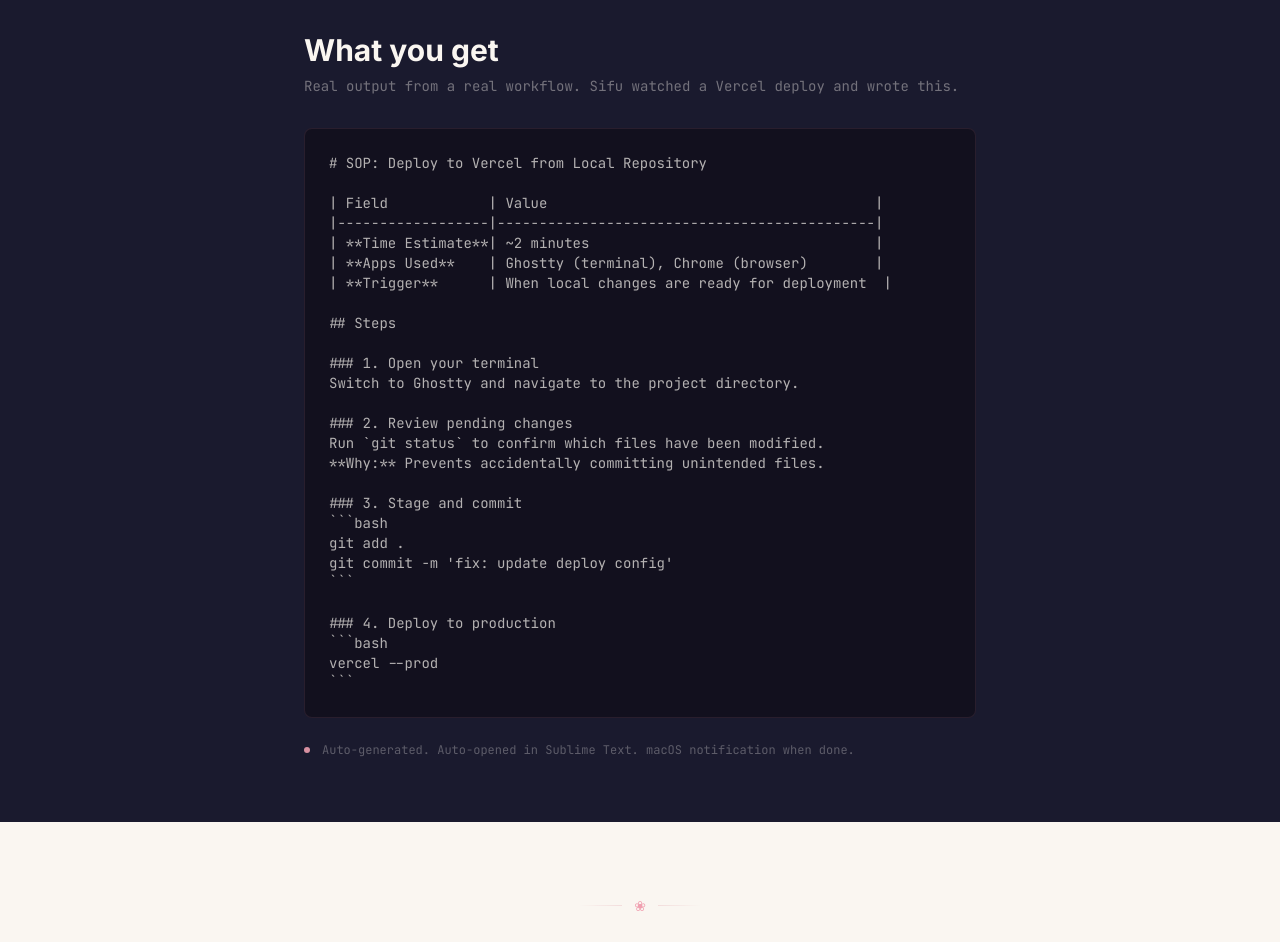
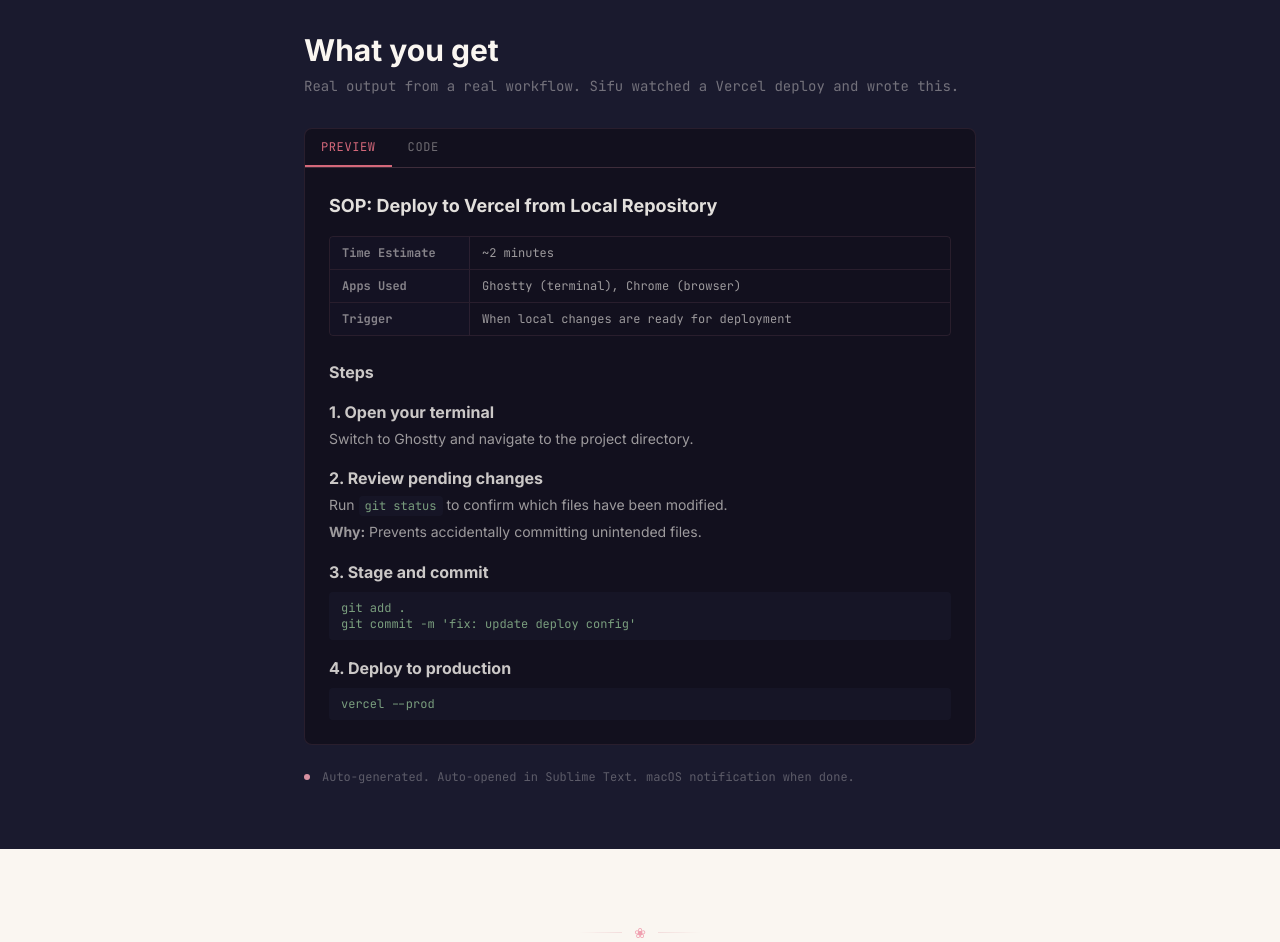
Before and after one commit to heymitch/sifu-lander, a Next.js app: page / in a window 1280 px wide. Shown: the part 2280-3222 px from the top of the page. Built offline with nearby package versions, Linux system fonts and the light colour scheme.

Commit message:
feat: artifact-style Preview/Code toggle on What you get section

```diff
--- a/app/page.tsx
+++ b/app/page.tsx
@@ -81,8 +81,83 @@
 vercel --prod
 \`\`\``;
 
+/* ── Hardcoded SOP Preview ── */
+function SopPreview() {
+  return (
+    <div className="font-sans text-paper/60 space-y-4 text-sm leading-relaxed">
+      {/* Title */}
+      <h1 className="text-lg font-bold text-paper/90 font-sans">
+        SOP: Deploy to Vercel from Local Repository
+      </h1>
+
+      {/* Metadata table */}
+      <div className="border border-blossom/10 rounded overflow-hidden text-xs font-mono">
+        <div className="grid grid-cols-[140px_1fr] border-b border-blossom/10">
+          <div className="px-3 py-2 text-paper/50 border-r border-blossom/10 bg-ink/30">
+            <span className="font-bold">Time Estimate</span>
+          </div>
+          <div className="px-3 py-2 text-paper/60">~2 minutes</div>
+        </div>
+        <div className="grid grid-cols-[140px_1fr] border-b border-blossom/10">
+          <div className="px-3 py-2 text-paper/50 border-r border-blossom/10 bg-ink/30">
+            <span className="font-bold">Apps Used</span>
+          </div>
+          <div className="px-3 py-2 text-paper/60">Ghostty (terminal), Chrome (browser)</div>
+        </div>
+        <div className="grid grid-cols-[140px_1fr]">
+          <div className="px-3 py-2 text-paper/50 border-r border-blossom/10 bg-ink/30">
+            <span className="font-bold">Trigger</span>
+          </div>
+          <div className="px-3 py-2 text-paper/60">When local changes are ready for deployment</div>
+        </div>
+      </div>
+
+      {/* Steps heading */}
+      <h2 className="text-base font-bold text-paper/80 pt-2">Steps</h2>
+
+      {/* Step 1 */}
+      <div>
+        <h3 className="text-base font-bold text-paper/80">1. Open your terminal</h3>
+        <p className="mt-1 text-paper/60">
+          Switch to Ghostty and navigate to the project directory.
+        </p>
+      </div>
+
+      {/* Step 2 */}
+      <div>
+        <h3 className="text-base font-bold text-paper/80">2. Review pending changes</h3>
+        <p className="mt-1 text-paper/60">
+          Run <code className="bg-ink/50 rounded px-1.5 py-0.5 font-mono text-xs text-leaf">git status</code> to
+          confirm which files have been modified.
+        </p>
+        <p className="mt-1 text-paper/60">
+          <span className="font-bold">Why:</span> Prevents accidentally committing unintended files.
+        </p>
+      </div>
+
+      {/* Step 3 */}
+      <div>
+        <h3 className="text-base font-bold text-paper/80">3. Stage and commit</h3>
+        <pre className="mt-2 bg-ink/50 rounded px-3 py-2 font-mono text-xs text-leaf overflow-x-auto">
+{`git add .
+git commit -m 'fix: update deploy config'`}
+        </pre>
+      </div>
+
+      {/* Step 4 */}
+      <div>
+        <h3 className="text-base font-bold text-paper/80">4. Deploy to production</h3>
+        <pre className="mt-2 bg-ink/50 rounded px-3 py-2 font-mono text-xs text-leaf overflow-x-auto">
+{`vercel --prod`}
+        </pre>
+      </div>
+    </div>
+  );
+}
+
 export default function SifuPage() {
   const [copied, setCopied] = useState(false);
+  const [showCode, setShowCode] = useState(false);
 
   const handleCopy = () => {
     navigator.clipboard.writeText(installPrompt);
@@ -281,10 +356,48 @@
               wrote this.
             </p>
 
-            <div className="rounded-lg border border-blossom/10 bg-[#12101e] p-6 overflow-x-auto">
-              <pre className="font-mono text-xs sm:text-sm leading-relaxed text-paper/70 whitespace-pre-wrap">
-                {sopSnippet}
-              </pre>
+            <div className="rounded-lg border border-blossom/10 bg-[#12101e] overflow-hidden">
+              {/* Tab bar */}
+              <div className="flex border-b border-blossom/20">
+                <button
+                  onClick={() => setShowCode(false)}
+                  className={`px-4 py-2.5 font-mono text-xs uppercase tracking-wider transition-colors cursor-pointer ${
+                    !showCode
+                      ? "text-blossom-deep border-b-2 border-blossom-deep"
+                      : "text-paper/40 hover:text-paper/60 border-b-2 border-transparent"
+                  }`}
+                >
+                  Preview
+                </button>
+                <button
+                  onClick={() => setShowCode(true)}
+                  className={`px-4 py-2.5 font-mono text-xs uppercase tracking-wider transition-colors cursor-pointer ${
+                    showCode
+                      ? "text-blossom-deep border-b-2 border-blossom-deep"
+                      : "text-paper/40 hover:text-paper/60 border-b-2 border-transparent"
+                  }`}
+                >
+                  Code
+                </button>
+              </div>
+
+              {/* Content area */}
+              <div className="p-6 overflow-x-auto">
+                <div
+                  className="transition-opacity duration-200"
+                  style={{ opacity: showCode ? 0 : 1, display: showCode ? "none" : "block" }}
+                >
+                  <SopPreview />
+                </div>
+                <div
+                  className="transition-opacity duration-200"
+                  style={{ opacity: showCode ? 1 : 0, display: showCode ? "block" : "none" }}
+                >
+                  <pre className="font-mono text-xs sm:text-sm leading-relaxed text-paper/70 whitespace-pre-wrap">
+                    {sopSnippet}
+                  </pre>
+                </div>
+              </div>
             </div>
 
             <div className="flex items-center gap-3 mt-6">
```
